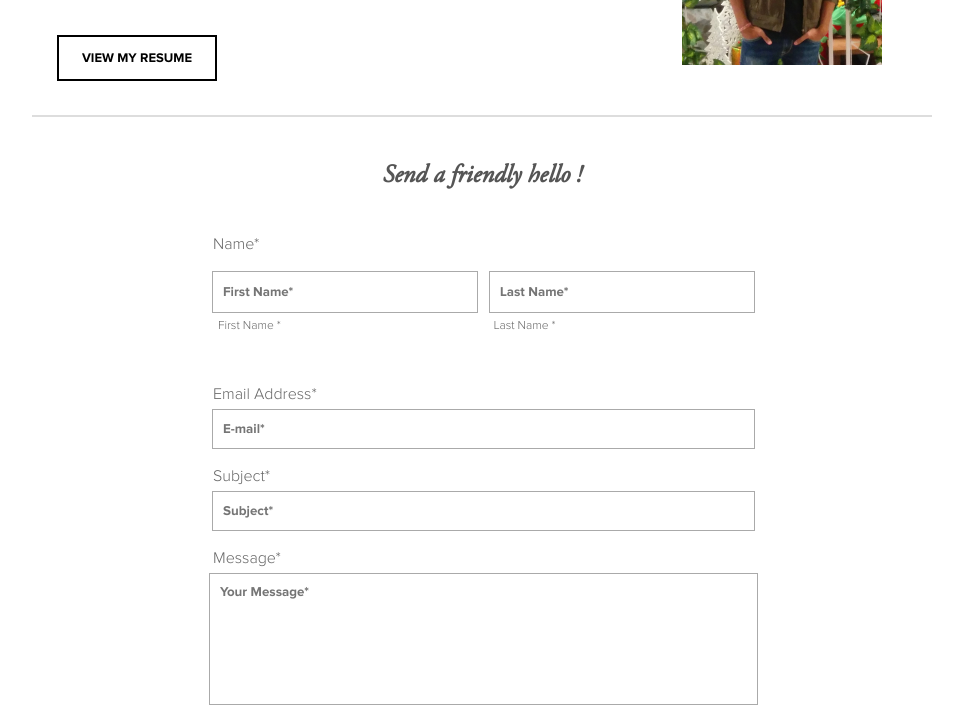
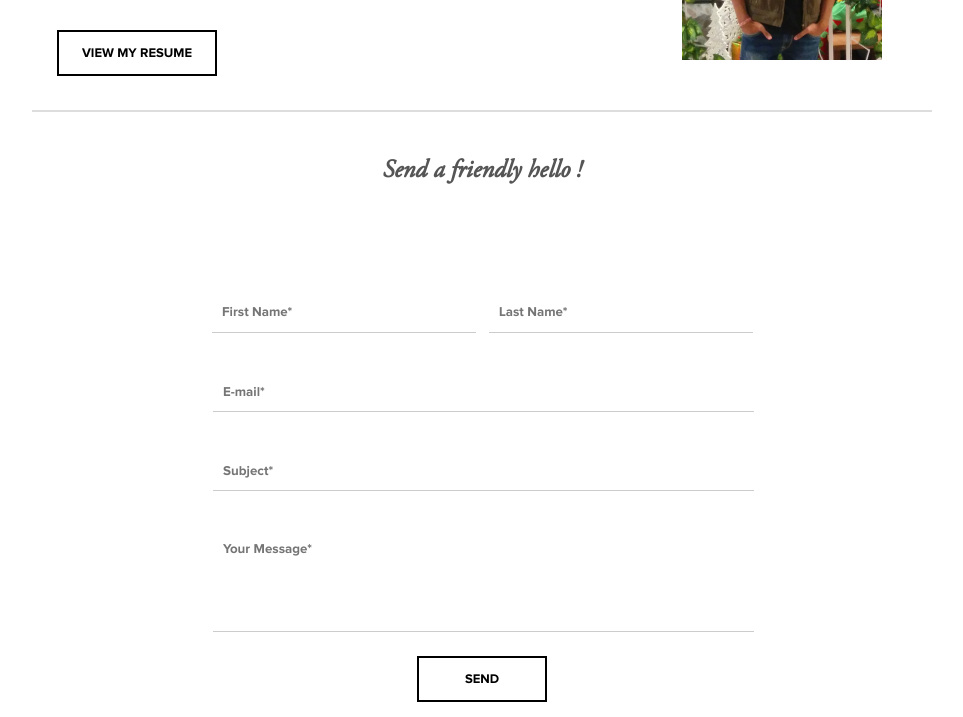
Before and after one commit to pranshupuri/Pearlworld.github.io, a website: page public/pages/contact.html in a window 1280 px wide. Shown: the part 780-1497 px from the top of the page, without its empty margins (158-1121 px from the left). Drawn offline with Linux system fonts and the light colour scheme; files whose address does not match are found by name.

Commit message:
Made stling changes

```diff
--- a/public/css/styles.css
+++ b/public/css/styles.css
@@ -1,10 +1,9 @@
 body{
 	margin:0px;
-	border-top: 5px solid #333;
 }
 ::selection {
     color: #ccc;
-    background: #333;
+    background: #b40000;
 }
 #preload {
    position: absolute;
@@ -317,15 +316,29 @@ p>a:hover{
 input{
 	padding: 10px;
 	font-family: regular;
-	border: 1px solid #aaa;
+	border: 0px solid #fff;
+	border-bottom: 1px solid #ccc;
+	color: #2c8880;
 }
 
+
+input:focus{
+	border-bottom: 2px solid #3d9991;
+	outline:none;
+}
 textarea{
 	padding: 10px;
 	font-family: regular;
-	border: 1px solid #aaa;
+	border: 0px solid #fff;
+	border-bottom: 1px solid #ccc;
+	color: #2c8880;
 }
 
+textarea:focus{
+	border-bottom: 2px solid #3d9991;
+	outline:none;
+}
+/*
 .last{
 	margin-left: 183px;
 }
@@ -347,10 +360,10 @@ textarea{
 	padding-left: 25px;
 	padding-top:18px;
 	padding-bottom: 5px;
-}
+}*/
 
 #firstname{
-	margin: 0px 0px 0px 24px;
+	margin: 80px 0px 0px 24px;
 	height: 20px;
 	width:244px;
 	float: left
@@ -359,26 +372,26 @@ textarea{
 #lastname{
 	width: 244px;
 	height: 20px;
-	margin: 0px 10px 0px 0px;
+	margin: 80px 10px 0px 0px;
 }
 
 #email{
 	width: 521px;
 	height: 18px;
-	margin: 0px 0px 0px 3px;
+	margin: 40px 0px 0px 3px;
 }
 
 #subject{
 	width: 521px;
 	height: 18px;
-	margin: 0px 0px 0px 3px;
+	margin: 40px 0px 0px 3px;
 }
 
 
 #msg{
-	width: 527px;
-	height: 110px;
-	margin: 0px 0px 0px 3px;
+	width: 521px;
+	height: 80px;
+	margin: 40px 0px 0px 3px;
 	resize:none;
 }
 
@@ -568,9 +581,9 @@ h2>a:hover{color:#aaa;}
 		display: none;
 	}
 }
-/*/*------------------610-------------
+/*------------------610-------------*/
 
-@media screen and (max-width: 500px){
+@media screen and (max-width: 600px){
 	#continfo{
 		width: 100%;
 	}
@@ -580,16 +593,16 @@ h2>a:hover{color:#aaa;}
 		width: 100%;
 		background:url('../images/fdorm.png') no-repeat bottom;
 	}
-	/*-------------FORM-----------
+	/*-------------FORM-----------*/
 	#firstname{
-		width:40%;
-		margin: 100px 0px 0px 0px;
+		width:90%;
 		float: none;
+		margin: 30px 0px 0px 0px;
 	}
 
 	#lastname{
-		width: 40%;
-		margin: 20px 0px 0px 0px;
+		width: 90%;
+		margin: 30px 0px 0px 0px;
 	}
 
 	#email{
@@ -605,22 +618,8 @@ h2>a:hover{color:#aaa;}
 
 	#msg{
 		width: 90%;
-		margin: 56px 0px 0px 0px;
+		margin: 40px 0px 0px 0px;
 		resize:none;
 	}
 
-	.last{
-		display: none;
-	}
-
-	.lableb{
-		display: none;
-	}
-
-	.lable{
-		display: none;
-	}
-
-
 }
-*/
--- a/public/pages/contact.html
+++ b/public/pages/contact.html
@@ -4,8 +4,9 @@
 	<title>VIshal NAma - Contact</title>
 	<link rel="stylesheet" type="text/css" href="../css/styles.css">
 	<script type="text/javascript" src="../js/script.js"></script>
-	<meta name="viewport" content="width=device-width, initial-scale=.5">
+	<meta name="viewport" content="width=device-width, initial-scale=1">
 	<link rel="shortcut icon" type="image" href="../images/favicon.png">
+	<meta name="theme-color" content="#2c8880">
 	<meta name="description" content="Get in touch with me. Send Me a Friendly hello." />
 </head>
 <body>
@@ -44,16 +45,16 @@
 		<div class="cont">
 			<h3>Send a friendly hello !</h3>
 			<form id="cform" method="post" action="/contact">
-				<label class="lable" for="last_name">Name*</label><br><br><br>
+				<!-- <label class="lable" for="last_name">Name*</label><br><br><br> -->
 					<input type="text" required name="firstName" placeholder="First Name*" id="firstname">
 					<input type="text" required name="lastName" placeholder="Last Name*" id="lastname">
-						<label class="lableb" for="last_name">First Name *</label><br>
-						<label class="lableb last" for="last_name">Last Name *</label><br><br><br>
-				<label class="lable" for="last_name">Email Address*</label>
-					<input type="email" required name="email" placeholder="E-mail*" id="email"><br>
-				<label class="lable" for="last_name">Subject*</label><br><br>
+						<!-- <label class="lableb" for="last_name">First Name *</label><br> -->
+						<!-- <label class="lableb last" for="last_name">Last Name *</label><br><br><br> -->
+				<!-- <label class="lable" for="last_name">Email Address*</label> -->
+					<input type="email" required name="email" placeholder="E-mail*" id="email">
+				<!-- <label class="lable" for="last_name">Subject*</label><br><br>	 -->
 					<input type="text" required name="subject" placeholder="Subject*" id="subject">
-				<label class="lable" for="last_name">Message*</label><br><br>
+				<!-- <label class="lable" for="last_name">Message*</label><br><br>	 -->
 					<textarea type="text" required name="message" placeholder="Your Message*" id="msg" resize="on" ></textarea>
 				<button type="submit" id="send" class="buttonw button">Send</button>
 			</form><br><br><br>
```
Also changed, not shown: public/index.html (+1 -1 lines), public/pages/about.html (+1 -0 lines), public/pages/blog.html (+1 -0 lines), public/mobile/index.html (deleted).
